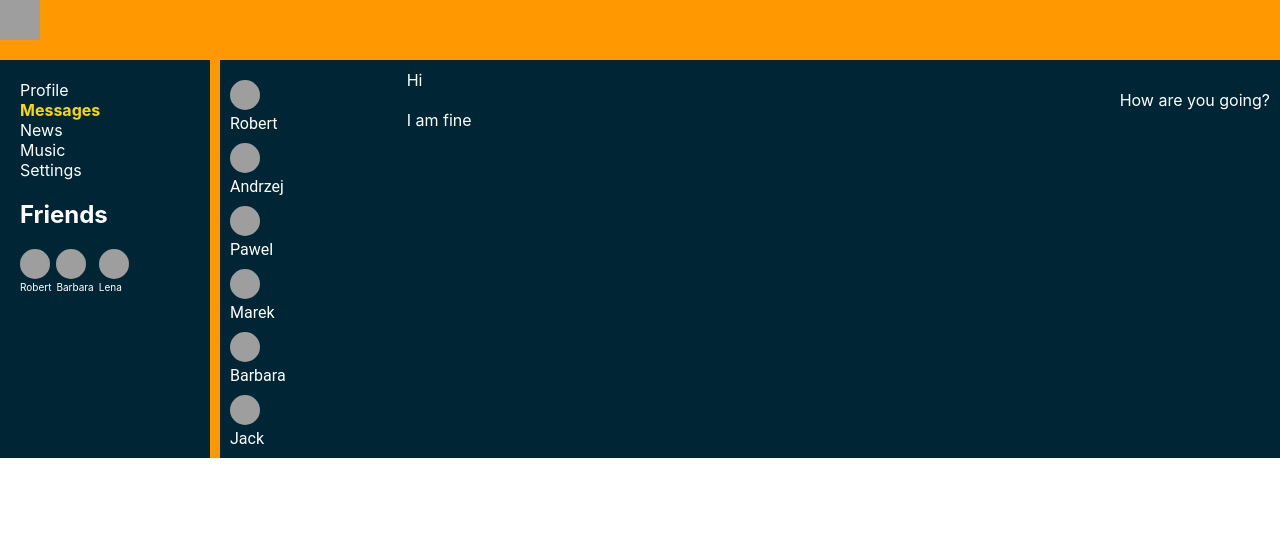
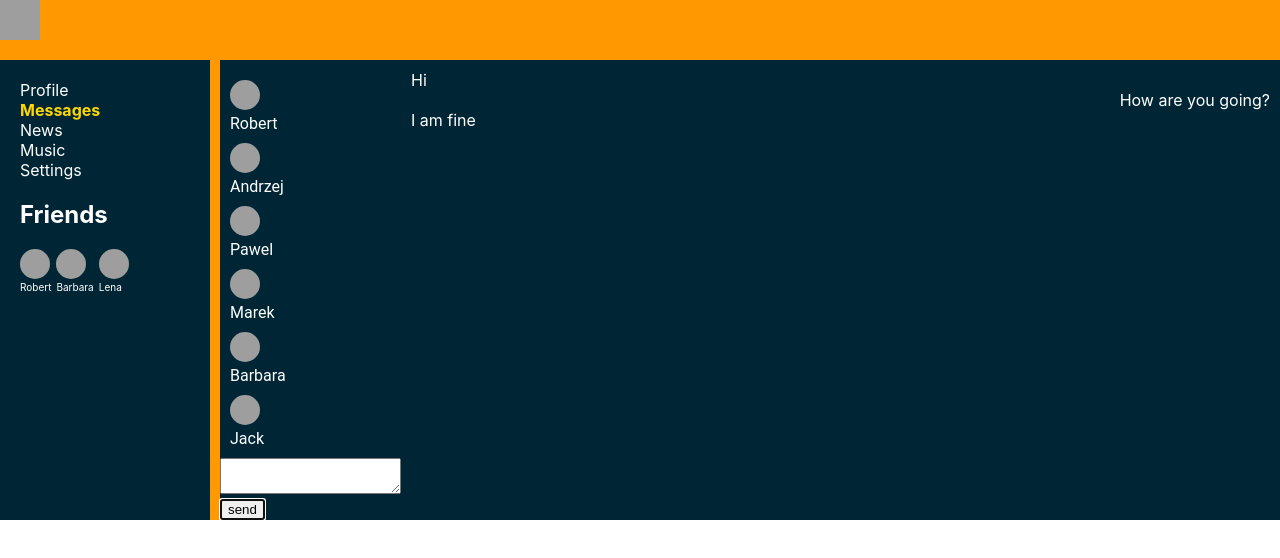
Before and after one commit to AleksanderZabrodski09/samurai-way-main, a React (Create React App) app: page /dialogs in a window 1280 px wide. Shown: the top 558 px of the page. Built offline with nearby package versions, Linux system fonts and the light colour scheme; grey boxes are pictures that could not be loaded.

Commit message:
create: add 31 lesson (onClick, ref, VirtualDOM) and 32 lesson(sending a callback via props)

```diff
--- a/src/App.tsx
+++ b/src/App.tsx
@@ -8,15 +8,16 @@ import {Route} from 'react-router-dom';
 import {Music} from './components/Music/Music';
 import {Settings} from './components/Settings/Settings';
 import {News} from './components/News/News';
-import {state, StateType} from './redux/state';
+import {StateType} from './redux/state';
 import {Friends} from './components/Friends/Friends';
 
 
-export type AppType = {
+type PropsType = {
   state: StateType
+  addPost: (postMessage:string)=>void
 }
 
-const App = (props: AppType) => {
+const App = (props: PropsType) => {
   return (
 
       <div className="app-wrapper">
@@ -24,13 +25,17 @@ const App = (props: AppType) => {
         <Navbar friends={props.state.sideBar.friends}/>
         <div className="appWrapperComponents">
           <Route path='/dialogs'
-                 render={() => <Dialogs dialogs={props.state.dialogsPage.dialogsDate} messages={props.state.dialogsPage.messagesDate}
+                 render={() => <Dialogs dialogsDate={props.state.dialogsPage.dialogsDate} messagesDate={props.state.dialogsPage.messagesDate}
                  />}/>
-          <Route path='/profile' render={() => <Profile posts={props.state.profilePage.posts}/>}/>
+          <Route path='/profile' render={() => <Profile
+            posts={props.state.profilePage.posts}
+            addPost={props.addPost}
+          />}
+          />
           <Route path='/news' render={() => <News/>}/>
           <Route path='/music' render={() => <Music/>}/>
           <Route path='/settings' render={() => <Settings/>}/>
-          <Route path='/friends' render={() => <Friends />}/>
+          <Route path='/friends' render={() => <Friends friends={props.state.sideBar.friends}/>}/>
         </div>
       </div>
 
--- a/src/components/Dialogs/Dialogs.tsx
+++ b/src/components/Dialogs/Dialogs.tsx
@@ -1,31 +1,54 @@
-import React from 'react';
+import React, {useRef} from 'react';
 import s from './Dialogs.module.css';
 import {DialogsItem} from './DialogsItem/DialogsItem';
 import {Messages} from './Messages/Messages';
-import {DialogsItemType, MessagesItemType} from '../../redux/state';
+import {DialogsArraysType} from '../../redux/state';
 
 
-
-type DialogsType = {
-  dialogs: DialogsItemType[]
-  messages: MessagesItemType[]
-}
+// type DialogsType = {
+//   dialogs: DialogsItemType[]
+//   messages: MessagesItemType[]
+// }
 
 
+export const Dialogs = (props: DialogsArraysType) => {
 
-export const Dialogs = (props: DialogsType) => {
+
+  let newMessageEl = useRef<HTMLTextAreaElement>(null)
+
+  const addMessage = () => {
+    let text = newMessageEl.current?.value;
+    if (newMessageEl.current !== null) {
+      alert(text)
+      // alert(newMessageEl.current.value)
+    }
+  }
   return (
+
     <div>
       <div className={s.dialogs}>
         <div className={s.dialogsItems}>
-          {props.dialogs.map(d => <DialogsItem
+          {props.dialogsDate.map(d => <DialogsItem
             key={d.id}
             id={d.id}
-            name={d.name}/>)}
+            name={d.name}
+          />)}
         </div>
         <div className={s.messages}>
-          {props.messages.map((m, i) => <div className={i % 2 === 0 ? s.left : s.right}><Messages key={m.id} id={m.id} message={m.message}/></div>)}
+          {props.messagesDate.map((m, i) => <div className={i % 2 === 0 ? s.left : s.right}>
+            <Messages key={m.id}
+                      id={m.id}
+                      message={m.message}
+            />
+          </div>)}
         </div>
+        <div>
+          <div>
+            <textarea ref={newMessageEl}></textarea>
+          </div>
+          <button onClick={addMessage} autoFocus>send</button>
+        </div>
+
       </div>
 
     </div>
--- a/src/components/Dialogs/DialogsItem/DialogsItem.tsx
+++ b/src/components/Dialogs/DialogsItem/DialogsItem.tsx
@@ -2,9 +2,6 @@ import React from 'react';
 import s from './DialogsItem.module.css';
 import {NavLink} from 'react-router-dom';
 import {DialogsItemType} from '../../../redux/state';
-
-
-
 
 
 
--- a/src/components/Dialogs/Messages/Messages.tsx
+++ b/src/components/Dialogs/Messages/Messages.tsx
@@ -11,5 +11,7 @@ type MessagesItemType = {
 
 export const Messages = (props: MessagesItemType) => {
   return (
-    <div className={s.message}>{props.message}</div>)
+
+    <div className={s.message}>{props.message}</div>
+  )
 }
--- a/src/components/Friends/Friends.tsx
+++ b/src/components/Friends/Friends.tsx
@@ -1,8 +1,9 @@
 import React from 'react';
 import s from './Friends.module.css';
+import {FriendsNavType} from '../../redux/state';
 
 
-export const Friends = () => {
+export const Friends = (props:FriendsNavType) => {
   return (
     <main className={s.main}>
       Friends
--- a/src/components/Navbar/FriendsNav/FriendsNav.tsx
+++ b/src/components/Navbar/FriendsNav/FriendsNav.tsx
@@ -1,7 +1,6 @@
 import React from 'react';
 import s from './FriendsNav.module.css';
 import {FriendsNavItem} from './FriendsNavItem/FriendsNavItem';
-// import {FriendsType} from '../Navbar';
 import {FriendsNavType} from '../../../redux/state'
 
 
--- a/src/components/Profile/MyPosts/MyPosts.tsx
+++ b/src/components/Profile/MyPosts/MyPosts.tsx
@@ -1,27 +1,48 @@
-import React from 'react';
+import React, {useRef} from 'react';
 import s from './MyPosts.module.css';
 import {Post} from './Post/Post';
-import { PostsType} from '../../../redux/state';
+import {PostsType} from '../../../redux/state';
 
 type MyPostsType = {
   title: string
   posts:PostsType[]
+  addPost:(postMessage:string)=>void
 }
 
 
 export const MyPosts = (props: MyPostsType) => {
+  let postElement = props.posts.map(p => <Post key={p.id} id={p.id} message={p.message} likeCount={p.likeCount}/>)
+
+  // const newPostElement = React.createRef<HTMLInputElement>();
+  // let addPost = () => {
+  //
+  //   let text = newPostElement.current?.value;
+  //   // (*we checked with .? optional chain*)
+  //   alert(text);
+  // }
+
+  let newPostElement = useRef<HTMLTextAreaElement>(null);
+
+  const addPost = () => {
+    debugger;
+    let text = newPostElement.current?.value;
+    if (newPostElement.current !== null) {
+      props.addPost(text);
+      useRef(text)
+    }
+  }
 
   return (
     <div className={s.myPosts}>
       <h2>{props.title}</h2>
       <div>
         <div>
-          <textarea>new post</textarea>
+          <textarea ref={newPostElement} placeholder={'new post'} autoFocus ></textarea>
         </div>
-        <button className={s.button}>Send</button>
+        <button className={s.button} onClick={addPost}>add post</button>
       </div>
       <div className={s.posts}>
-        {props.posts.map(p=> <Post key={p.id} id={p.id} message={p.message} likeCount={p.likeCount}/>)}
+        {postElement}
       </div>
     </div>
   )
--- a/src/components/Profile/Profile.tsx
+++ b/src/components/Profile/Profile.tsx
@@ -2,21 +2,22 @@ import React from 'react';
 import s from './Profile.module.css';
 import {MyPosts} from './MyPosts/MyPosts';
 import {ProfileInfo} from './ProfileInfo/ProfileInfo';
-import {PostsType, StateType} from '../../redux/state';
+import { PostsType} from '../../redux/state';
 
 
-
-type ProfileType ={
-  posts:PostsType[]
+type PropsType = {
+  posts: PostsType[]
+  addPost:(postMessage:string)=>void
 }
 
-export const Profile = (props:ProfileType) => {
+export const Profile = (props: PropsType) => {
   return (
     <main className={s.main}>
       <ProfileInfo/>
       <MyPosts
         title={'My posts'}
         posts={props.posts}
+        addPost={props.addPost}
       />
     </main>
   )
--- a/src/index.tsx
+++ b/src/index.tsx
@@ -2,16 +2,15 @@
 import ReactDOM from 'react-dom';
 import './index.css';
 import App from './App';
- import {state} from './redux/state';
+ import {addPost, state} from './redux/state';
  import {BrowserRouter} from 'react-router-dom';
 
-
+// addPost('hello guys')
 
 ReactDOM.render(
   <BrowserRouter>
     <App
-      state={state}
-
+      state={state} addPost={addPost}
     />
   </BrowserRouter>,
   document.getElementById('root')
--- a/src/redux/state.ts
+++ b/src/redux/state.ts
@@ -68,3 +68,10 @@ export let state: StateType = {
 
 
 }
+
+export let addPost = (postMessage:string)=>{
+  debugger;
+  let newPost = {id:5, message:postMessage, likeCount:0};
+  state.profilePage.posts.push(newPost)
+  // setPosts([newPost, ...posts])
+}
```
Also changed, not shown: src/components/Profile/MyPosts/Post/Post.tsx (+3 -4 lines).
